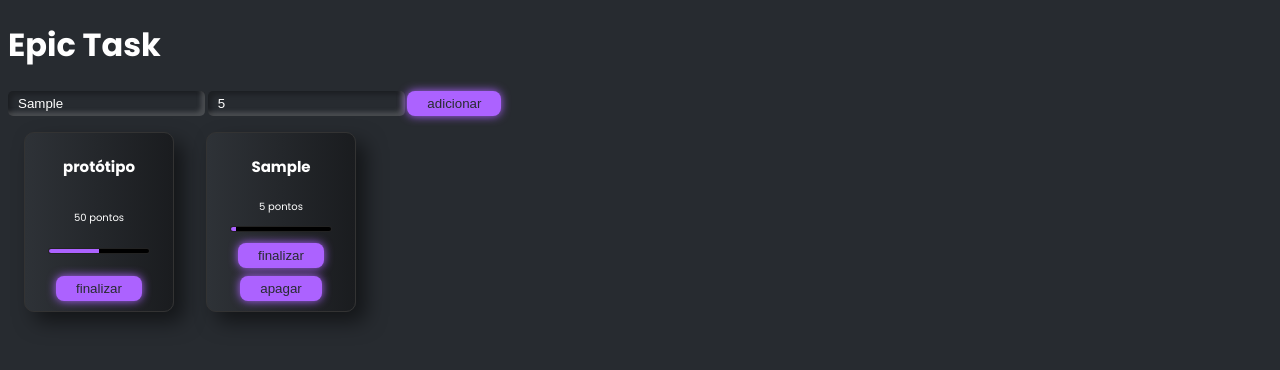
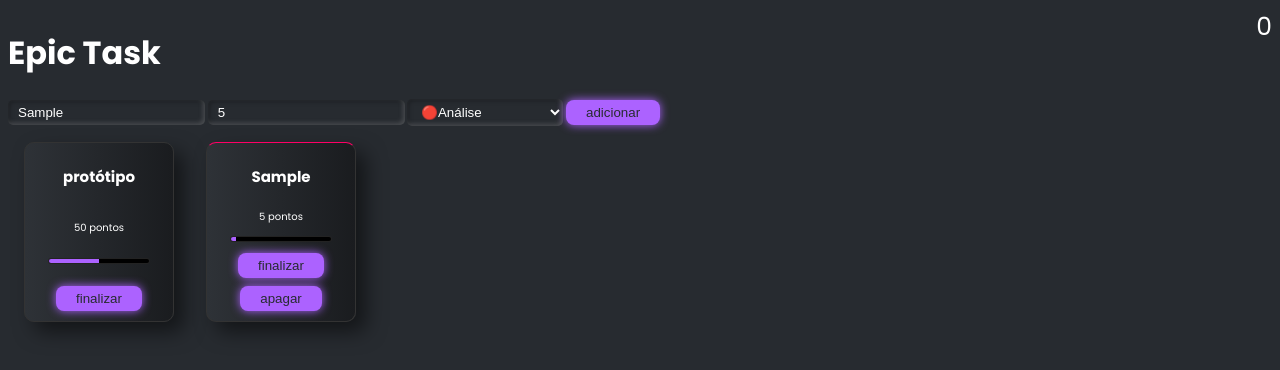
Before and after one commit to joaocarloslima/senac-web, a plain HTML site: page epictask/index.html in a window 1280 px wide. Both pictures are taken after typing "Sample", "5" into the empty fields and a click on the button "adicionar". Drawn offline with Linux system fonts and the light colour scheme.

Commit message:
🎥 animação

```diff
--- a/epictask/assets/css/animations.css
+++ b/epictask/assets/css/animations.css
@@ -17,3 +17,33 @@
         scale: 0;
     }
 }
+
+@keyframes fade-out-top {
+    0% {
+      -webkit-transform: translateY(0);
+              transform: translateY(0);
+      opacity: 1;
+    }
+    100% {
+      -webkit-transform: translateY(-50px);
+              transform: translateY(-50px);
+      opacity: 0;
+    }
+  }
+
+  @keyframes swing-in-top-bck {
+    0% {
+      -webkit-transform: rotateX(70deg);
+              transform: rotateX(70deg);
+      -webkit-transform-origin: top;
+              transform-origin: top;
+      opacity: 0;
+    }
+    100% {
+      -webkit-transform: rotateX(0deg);
+              transform: rotateX(0deg);
+      -webkit-transform-origin: top;
+              transform-origin: top;
+      opacity: 1;
+    }
+}
--- a/epictask/assets/css/style.css
+++ b/epictask/assets/css/style.css
@@ -16,6 +16,15 @@ body{
     font-family: 'Poppins', sans-serif;
 }
 
+header{
+    display: flex;
+    justify-content: space-between;
+}
+
+.pontos{
+    font-size: 2.5rem;
+}
+
 h1 {
     font-size: 3.2rem;
 }
@@ -25,12 +34,13 @@ h1 {
 }
 
 input[type='text'],
-input[type='number']{
+input[type='number'],
+select{
     color: #FFF;
     background-color: var(--bg-color);
     border: 0;
     padding: .5rem 1rem;
-    box-shadow: inset -4px -4px 4px rgba(176, 176, 176, 0.25), inset 4px 4px 4px rgba(0, 0, 0, 0.25);
+    box-shadow: inset -2px -2px 4px rgba(176, 176, 176, 0.25), inset 2px 2px 4px rgba(0, 0, 0, 0.25);
     border-radius: 5px;
 }
 
@@ -49,6 +59,12 @@ input[type='number']{
     cursor: pointer;
 }
 
+.botao:disabled{
+    box-shadow: none;
+    background-color: #333333;
+    color: #555;
+}
+
 .card{
     background: linear-gradient(90deg, #2E3237 0%, #1A1C1F 100%);
     border: 1px solid #333333;
@@ -62,7 +78,7 @@ input[type='number']{
     width: 150px;
     height: 180px;
     margin: 1.6rem;
-    animation: slidein 1s;
+    animation: swing-in-top-bck 0.6s cubic-bezier(0.175, 0.885, 0.320, 1.275) both;
 }
 
 meter::-webkit-meter-optimum-value {
--- a/epictask/assets/js/Card.js
+++ b/epictask/assets/js/Card.js
@@ -1,3 +1,10 @@
+const cores = {
+    analise: '#F06',
+    teste: '#0F9',
+    bd: '#F90',
+    ux: '#FF00E6'
+}
+
 function Card(tarefa){
     let card = document.createElement("div")
     card.classList.add("card")
@@ -16,14 +23,21 @@ function Card(tarefa){
     let botaoFinalizar = document.createElement("button")
     botaoFinalizar.classList.add("botao")
     botaoFinalizar.textContent = "finalizar"
+    botaoFinalizar.addEventListener('click', () => {
+        botaoFinalizar.disabled = true
+        pontos += Number(tarefa.pontos)
+        document.querySelector(".pontos").innerHTML = pontos
+    })
 
     let botaoApagar = document.createElement("button")
     botaoApagar.classList.add("botao")
     botaoApagar.textContent = "apagar"
     botaoApagar.addEventListener('click', () => {
-        card.style.animation = "remove 1s"
+        card.style.animation = "fade-out-top 0.7s cubic-bezier(0.250, 0.460, 0.450, 0.940) both"
         setTimeout( () => card.remove() , 900)
     })
+
+    card.style.borderTop = "1px solid " + cores[tarefa.categoria]
 
     card.appendChild(h2)
     card.appendChild(span)
--- a/epictask/assets/js/index.js
+++ b/epictask/assets/js/index.js
@@ -1,13 +1,17 @@
+let pontos = 0
+
 const botao = document.querySelector("#botaoAdicionar")
 
 botao.addEventListener("click", (e) => {
     e.preventDefault()
     let titulo = document.querySelector("#titulo").value
     let pontos = document.querySelector("#pontos").value
+    let categoria = document.querySelector("#categoria").value
 
     const tarefa = {
         titulo,
-        pontos
+        pontos,
+        categoria
     }
     const card = Card(tarefa)
 
--- a/epictask/index.html
+++ b/epictask/index.html
@@ -10,7 +10,10 @@
 </head>
 <body>
 
-    <h1>Epic Task</h1>
+    <header>
+        <h1>Epic Task</h1>
+        <span class="pontos">0</span>
+    </header>
 
     <form action="">
         <label class="hide" for="titulo">título</label>
@@ -18,6 +21,14 @@
 
         <label class="hide" for="pontos">pontos</label>
         <input type="number" name="pontos" id="pontos" placeholder="pontos">
+
+        <label for="categoria" class="hide">categoria</label>
+        <select name="categoria" id="categoria">
+            <option value="analise">🔴Análise</option>
+            <option value="teste">🟢Teste</option>
+            <option value="bd">🟠Banco de Dados</option>
+            <option value="ux">🟣UI/UX</option>
+        </select>
 
         <button class="botao" id="botaoAdicionar">adicionar</button>
     </form>
```
